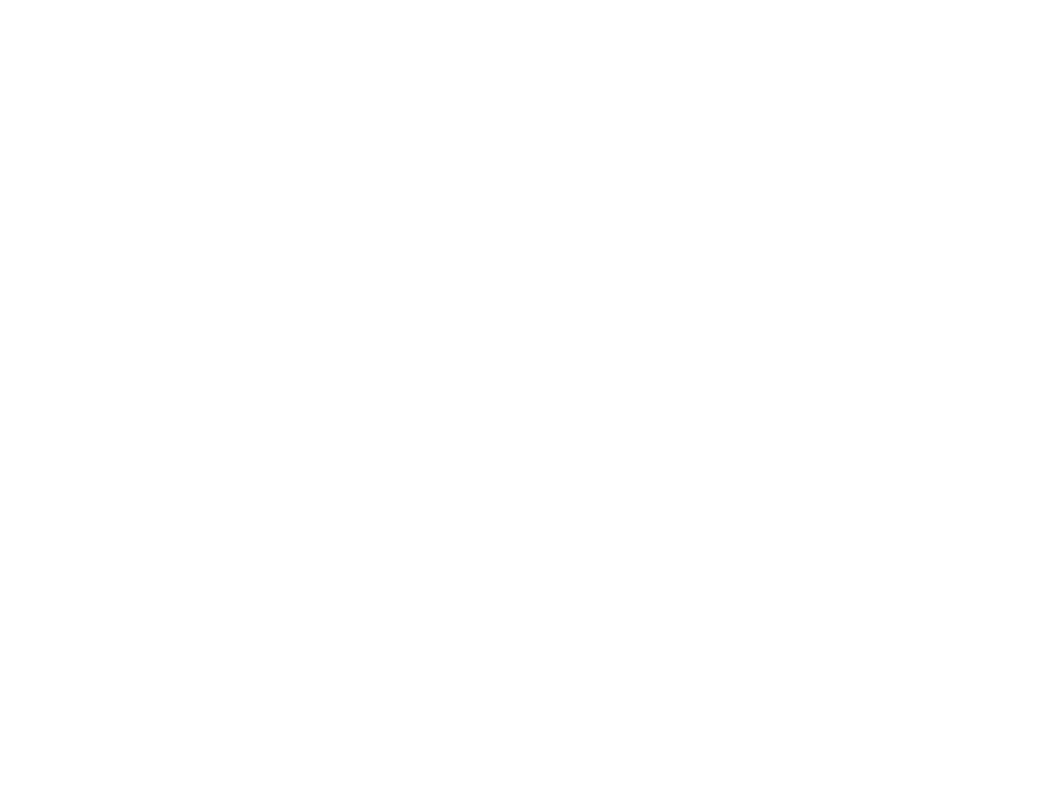
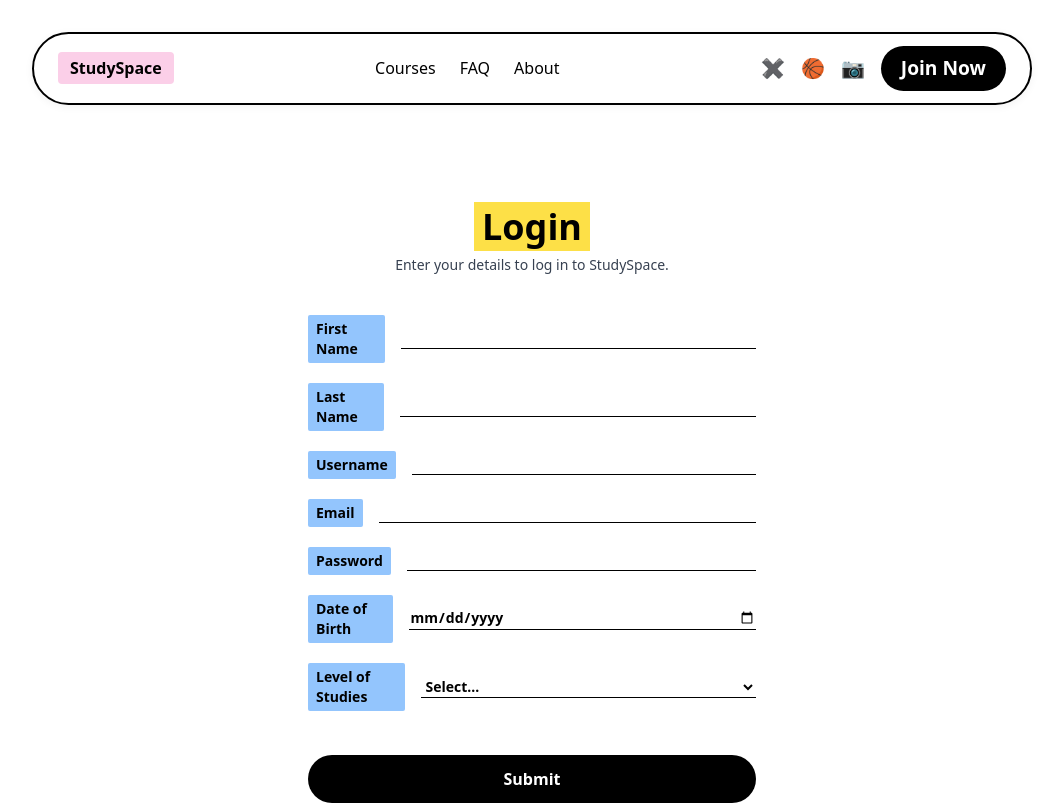
Before and after one commit to PorrangiYalda/StudySpace, a React (Create React App) app in the folder Frontend/framer-clone/: page /signin in a window 1280 px wide. Before the commit this address had no page. Shown: the top 805 px of the page, without its empty margins (108-1171 px from the left). Built offline with nearby package versions, Linux system fonts and the light colour scheme.

Commit message:
Save local changes to Navbar.jsx

```diff
--- a/Frontend/framer-clone/src/App.js
+++ b/Frontend/framer-clone/src/App.js
@@ -6,11 +6,13 @@
 import FeaturesSection from "./components/FeaturesSection";
 import FAQSection from "./components/FAQSection";
 import Footer from "./components/Footer";
-import LoginPage from "./pages/loginPage"; // path based on your structure
+import LoginPage from "./pages/loginPage";
+import SignInPage from "./components/SignInPage"; // ✅ add this
 
 function Home() {
   const faqRef = useRef(null);
-  const scrollToFAQ = () => faqRef.current?.scrollIntoView({ behavior: "smooth" });
+  const scrollToFAQ = () =>
+    faqRef.current?.scrollIntoView({ behavior: "smooth" });
 
   return (
     <>
@@ -27,11 +29,10 @@
 
 export default function App() {
   return (
-
-      <Routes>
-        <Route path="/" element={<Home />} />
-        <Route path="/login" element={<LoginPage />} />
-      </Routes>
-
+    <Routes>
+      <Route path="/" element={<Home />} />
+      <Route path="/login" element={<LoginPage />} />
+      <Route path="/signin" element={<SignInPage />} /> {/* ✅ this line */}
+    </Routes>
   );
 }
--- a/Frontend/framer-clone/src/components/Navbar.jsx
+++ b/Frontend/framer-clone/src/components/Navbar.jsx
@@ -1,12 +1,9 @@
-import React from "react";
-import { useNavigate } from "react-router-dom"; // 👈 Add this
+import React, { useState } from "react";
+import { useNavigate } from "react-router-dom";
 
 export default function Navbar({ onFAQClick }) {
-const navigate = useNavigate(); // 👈 Setup hook
-
-const handleLoginClick = () => {
-navigate("/login"); // 👈 Redirect to /login
-};
+  const [showDropdown, setShowDropdown] = useState(false);
+  const navigate = useNavigate();
 
   const outerContainer = {
     display: "flex",
@@ -70,7 +67,6 @@
         {/* Logo */}
         <div style={logoBox}>StudySpace</div>
 
-
         {/* Center nav */}
         <div style={navLinks}>
           <span>Courses</span>
@@ -80,17 +76,83 @@
           <span>About</span>
         </div>
 
-    {/* Icons + Button */}
+        {/* Icons + Join Now Dropdown */}
         <div style={socialIcons}>
           <span>✖️</span>
           <span>🏀</span>
           <span>📷</span>
-      <button style={buttonStyle} onClick={handleLoginClick}>
-        Join Now
-      </button>
+
+          <div
+            style={{ position: "relative" }}
+            onMouseEnter={() => setShowDropdown(true)}
+            onMouseLeave={() => setShowDropdown(false)}
+          >
+            <button style={buttonStyle}>Join Now</button>
+
+            {showDropdown && (
+              <div
+                style={{
+                  position: "absolute",
+                  top: "120%",
+                  right: 0,
+                  backgroundColor: "#1F2937", // dark gray
+                  borderRadius: "1rem",
+                  padding: "0.75rem 0",
+                  boxShadow: "0 8px 20px rgba(0,0,0,0.15)",
+                  zIndex: 1000,
+                  minWidth: "140px",
+                  display: "flex",
+                  flexDirection: "column",
+                  gap: "0.25rem",
+                  fontWeight: "bold",
+                  fontSize: "1rem",
+                }}
+              >
+                <span
+                  onClick={() => navigate("/signin")}
+                  style={{
+                    cursor: "pointer",
+                    padding: "0.75rem 1.5rem", // ← more space
+                    color: "#fff",
+                    borderRadius: "999px",
+                    transition: "background 0.2s ease",
+                    fontWeight: "bold",
+                    fontSize: "1rem",
+                  }}
+                  onMouseEnter={(e) =>
+                    (e.target.style.backgroundColor = "#374151")
+                  }
+                  onMouseLeave={(e) =>
+                    (e.target.style.backgroundColor = "transparent")
+                  }
+                >
+                  Sign In
+                </span>
+                <span
+                  onClick={() => navigate("/login")}
+                  style={{
+                    cursor: "pointer",
+                    padding: "0.75rem 1.5rem", // ← more space
+                    color: "#fff",
+                    borderRadius: "999px",
+                    transition: "background 0.2s ease",
+                    fontWeight: "bold",
+                    fontSize: "1rem",
+                  }}
+                  onMouseEnter={(e) =>
+                    (e.target.style.backgroundColor = "#374151")
+                  }
+                  onMouseLeave={(e) =>
+                    (e.target.style.backgroundColor = "transparent")
+                  }
+                >
+                  Login
+                </span>
+              </div>
+            )}
           </div>
         </div>
       </div>
-
+    </div>
   );
 }
--- /dev/null
+++ b/Frontend/framer-clone/src/components/SignInPage.jsx
@@ -0,0 +1,101 @@
+import React, { useState } from "react";
+import Navbar from "../components/Navbar";
+import Footer from "../components/Footer";
+
+export default function LoginPage() {
+  const [formData, setFormData] = useState({
+    first_name: "",
+    last_name: "",
+    username: "",
+    email: "",
+    password: "",
+    dob: "",
+    level_of_studies: "",
+  });
+
+  const handleChange = (e) => {
+    setFormData({ ...formData, [e.target.name]: e.target.value });
+  };
+
+  const handleSubmit = (e) => {
+    e.preventDefault();
+    console.log(formData); // Send to backend later
+  };
+
+  return (
+    <>
+      <Navbar />
+
+      <div className="min-h-screen bg-white px-4 py-12 flex flex-col justify-center items-center text-black font-sans">
+        <div className="text-4xl font-black mb-2">
+          <span className="bg-yellow-300 px-2">Login</span>
+        </div>
+
+        <p className="mb-10 text-center text-sm text-gray-700 max-w-md">
+          Enter your details to log in to StudySpace.
+        </p>
+
+        <div className="w-full max-w-md">
+          <form className="space-y-5" onSubmit={handleSubmit}>
+            {/* Loop through fields */}
+            {[
+              { label: "First Name", name: "first_name", type: "text" },
+              { label: "Last Name", name: "last_name", type: "text" },
+              { label: "Username", name: "username", type: "text" },
+              { label: "Email", name: "email", type: "email" },
+              { label: "Password", name: "password", type: "password" },
+              { label: "Date of Birth", name: "dob", type: "date" },
+            ].map(({ label, name, type }) => (
+              <label
+                key={name}
+                className="flex items-center gap-2 text-sm font-bold"
+              >
+                <span className="bg-blue-300 px-2 py-1 rounded-sm">{label}</span>
+                <input
+                  type={type}
+                  name={name}
+                  required
+                  value={formData[name]}
+                  onChange={handleChange}
+                  className="ml-2 w-full border-b border-black outline-none placeholder-gray-400"
+                />
+              </label>
+            ))}
+
+            {/* Level of Studies Dropdown */}
+            <label className="flex items-center gap-2 text-sm font-bold">
+              <span className="bg-blue-300 px-2 py-1 rounded-sm">
+                Level of Studies
+              </span>
+              <select
+                name="level_of_studies"
+                required
+                value={formData.level_of_studies}
+                onChange={handleChange}
+                className="ml-2 w-full border-b border-black outline-none bg-white"
+              >
+                <option value="">Select...</option>
+                <option value="High School">High School</option>
+                <option value="College">College</option>
+                <option value="University">University</option>
+                <option value="Graduate">Graduate</option>
+              </select>
+            </label>
+
+            {/* Submit */}
+            <div className="pt-6">
+              <button
+                type="submit"
+                className="w-full bg-black text-white py-3 rounded-full font-semibold hover:opacity-90"
+              >
+                Submit
+              </button>
+            </div>
+          </form>
+        </div>
+      </div>
+
+      <Footer />
+    </>
+  );
+}
```
Lines whose indentation alone changed are shown as unchanged.
